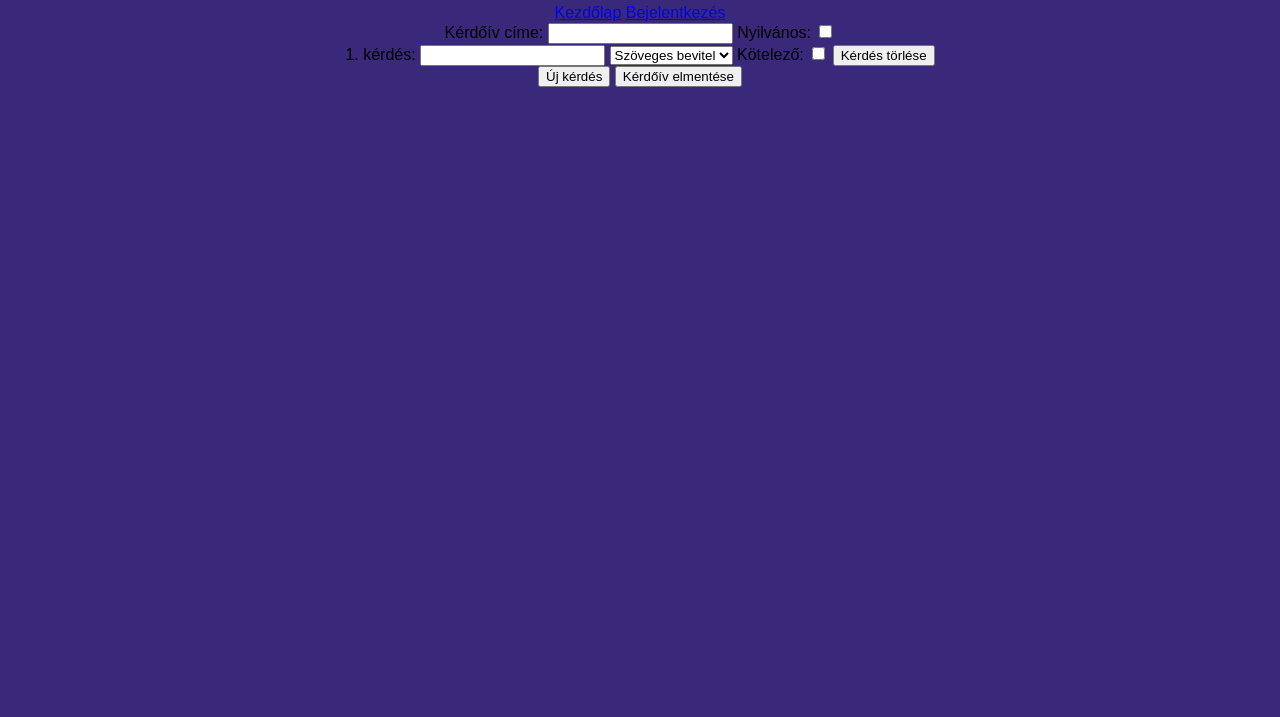
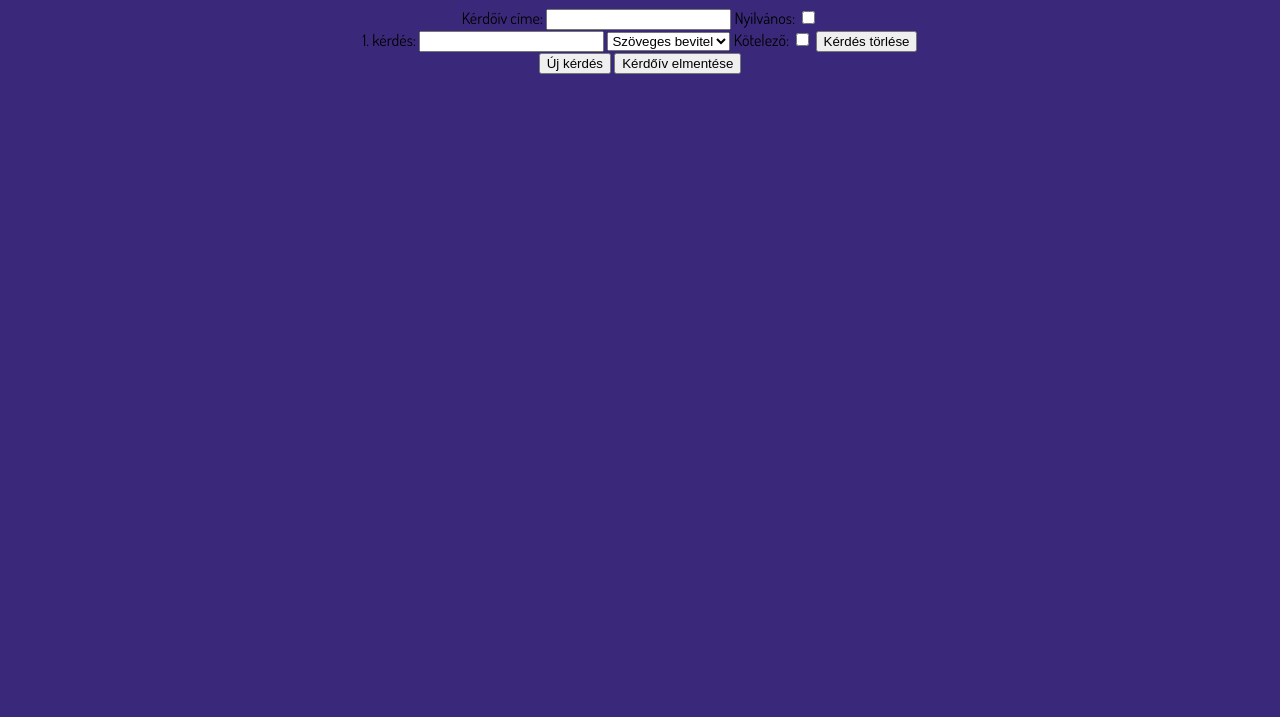
Before and after one commit to epatrik/SZFM-Big-Project, a website: page src/create.html in a window 1280 px wide. Shown: the part 83-800 px from the top of the page. Drawn offline with Linux system fonts and the light colour scheme.

Commit message:
create.html - néhány class hozzáadása

```diff
--- a/src/create.html
+++ b/src/create.html
@@ -3,16 +3,21 @@
 <head>
     <title>Új kérdőív létrehozása</title>
     <link rel="stylesheet" type="text/css" href="styles.css">
+    <link rel="preconnect" href="https://fonts.googleapis.com">
+<link rel="preconnect" href="https://fonts.gstatic.com" crossorigin>
+<link href="https://fonts.googleapis.com/css2?family=Dosis&family=Open+Sans:wght@300&display=swap" rel="stylesheet">
     <script src="createscript.js"></script>
 </head>
 <body>
-    <h1>Új kérdőív létrehozása</h1>
-    <nav>
-        <a href="/">Kezdőlap</a>
-        <a href="/login">Bejelentkezés</a>
-    </nav>
+    <h1 class="create-title">Új kérdőív létrehozása</h1>
+    <div class="list-header">
+        <nav class="list">
+            <a href="/">Kezdőlap</a>
+            <a href="/login">Bejelentkezés</a>
+        </nav>
+    </div>
     <form id="questionnaireForm" action="/createQuestionnaire" method="post">
-        <div>
+        <div class="que-title">
             <label for="title">Kérdőív címe:</label>
             <input type="text" id="title" name="title" required>
             <label for="isPublic">Nyilvános:</label>
@@ -41,8 +46,10 @@
                 </div>
             </div>
         </div>
-        <button type="button" onclick="addQuestion()">Új kérdés</button>
-        <button type="submit">Kérdőív elmentése</button>
+        <div class="footer">
+            <button type="button" onclick="addQuestion()" class="btn">Új kérdés</button>
+            <button type="submit" class="btn">Kérdőív elmentése</button>
+        </div>
     </form>
 </body>
 </html>
```
